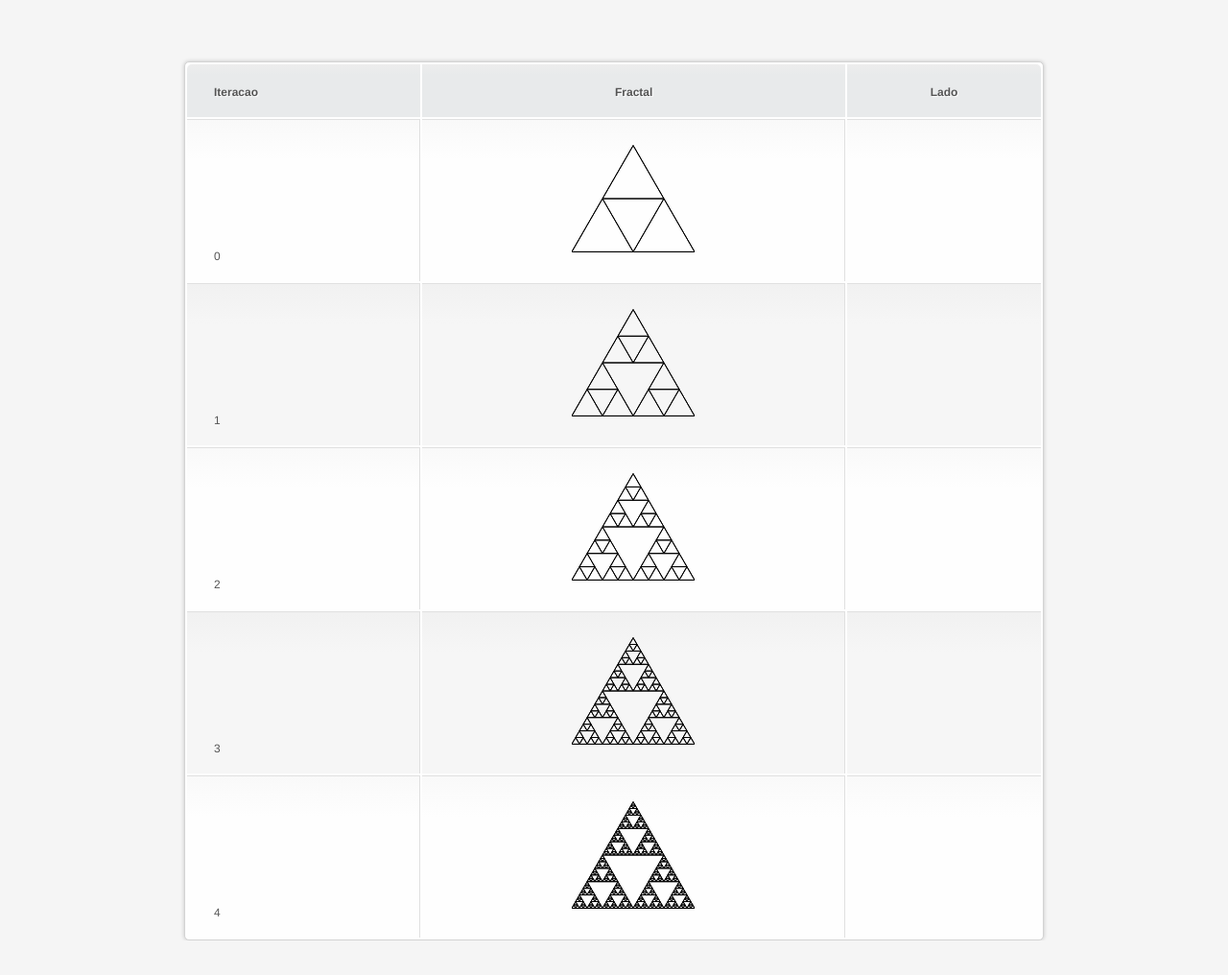
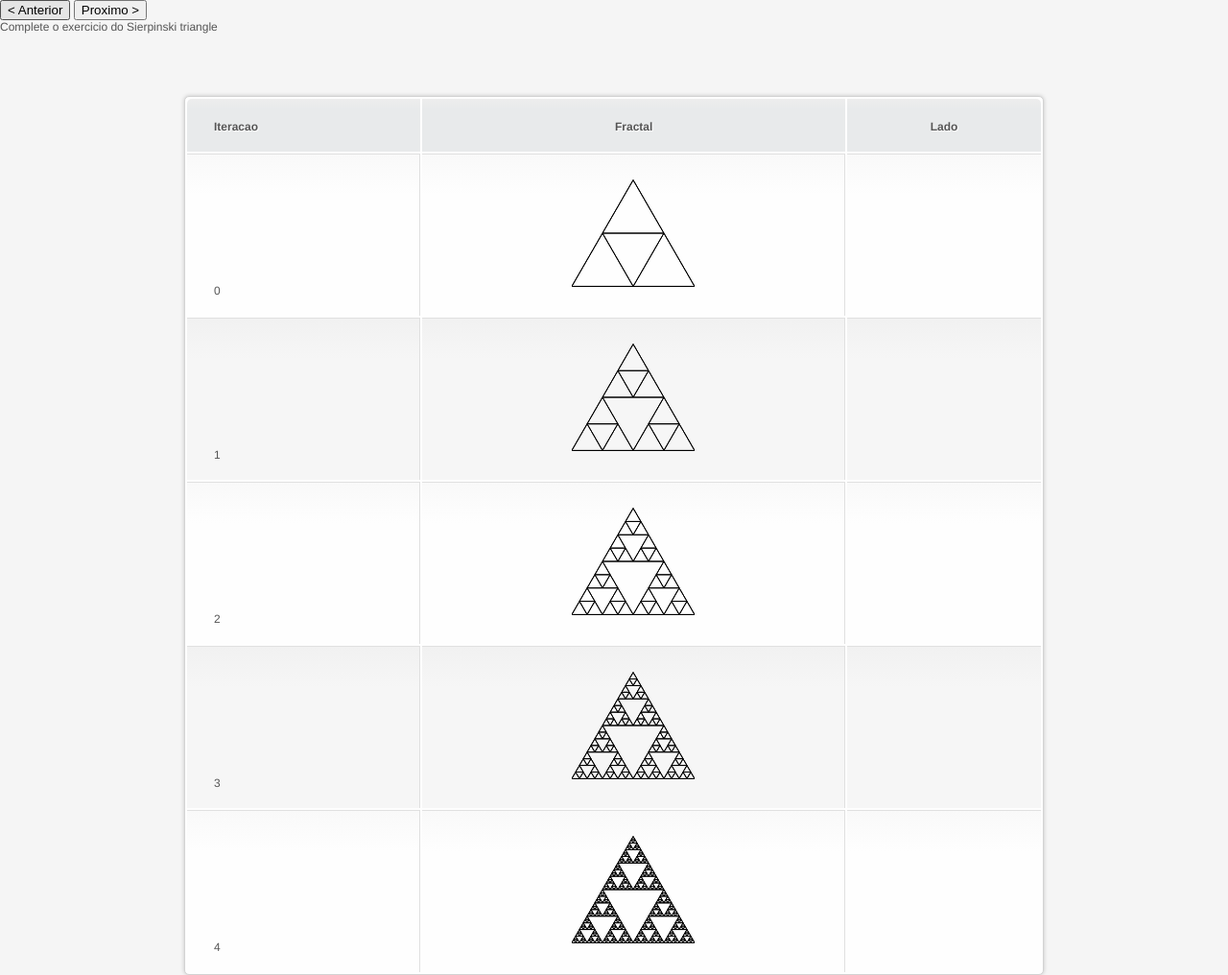
Before and after one commit to dmarczal/carrie, a plain HTML site: page index.html in a window 1280 px wide. Shown: the whole page at 96% size. Before the commit the page ends 980 px from the top, so only its background shows below. Drawn offline with nearby package versions, Linux system fonts and the light colour scheme.

Commit message:
created pages of exercises

```diff
--- a/index.html
+++ b/index.html
@@ -6,15 +6,20 @@
     <script src="js/lsystems.js"></script>
     <script src="js/jquery.lsystem.js"></script>
     <script src="js/fractal.js"></script>
-    <script src="js/calculator.js"></script>
+
     <link rel="stylesheet" href="css/layout.css" />
     <link rel="stylesheet" href="css/jquery-ui-1.8.16.custom.css" />
 
   </head>
+<body>
+  <div id="page">
+  <input type="button" id="prev" value="< Anterior">   <input type="button" id="next" value="Proximo >"> <br/>
   <div id="dialog-calc">
     <iframe id="calc-frame" visiblity="none" width="320" height="260" src="./resources/calc.html" scrolling="no" style="border: 1px solid #silver; ">
     </iframe>
   </div>
+	<div id="title">
+	</div>
     <div id="div_table">
       <table>
         <tr>
@@ -25,5 +30,6 @@
       </table>
     </div>
   <div id="resp-inv" value=""></div>
+</div>
   </body>
 </html>
--- a/js/fractal.js
+++ b/js/fractal.js
@@ -1,5 +1,38 @@
+	var currentExercise = 0;
+
+	var exerciseList = [
+		["Complete o exercicio do Sierpinski triangle", 5, 120, "", "F-G-G", ["F=F-G+F+G-F", "G=GG"]],
+		["Complete o exercicio do Koch Curve", 5, 90, "", "-F", ["F=F+F-F-F+F"]],
+		["Complete o exercicio do moda fuck", 5, 90, "X", "F++F++F", ["F=F-F++F-F", "X=FF"]]
+	]
+
 $(function () {
-    for (var i = 0; i < 5; i++) {
+
+
+	$('input #prev').click(function() {
+		if (currentExercise > 0) {
+			currentExercise--;
+			loadExercise(exerciseList[currentExercise][0],exerciseList[currentExercise][1],exerciseList[currentExercise][2],exerciseList[currentExercise][3],exerciseList[currentExercise][4],exerciseList[currentExercise][5]);
+		}
+	});
+
+	$('#next').click(function() {
+	  if (currentExercise < exerciseList.length) {
+			currentExercise++;
+			loadExercise(exerciseList[currentExercise][0],exerciseList[currentExercise][1],exerciseList[currentExercise][2],exerciseList[currentExercise][3],exerciseList[currentExercise][4],exerciseList[currentExercise][5]);
+		}
+	});
+
+
+
+	loadExercise(exerciseList[currentExercise][0],exerciseList[currentExercise][1],exerciseList[currentExercise][2],exerciseList[currentExercise][3],exerciseList[currentExercise][4],exerciseList[currentExercise][5]);
+
+
+
+	function loadExercise(title, rows, angle, p1, p2, p3) {
+		$("div#div_table table").find("tr:gt(0)").remove();
+		for (var i = 0; i < rows; i++) {
+
 		    var row = $('<tr>');
 		    var iteration = $('<td>' + i + '</td>');
 		    var fractal = $('<td>');
@@ -11,14 +44,18 @@ $(function () {
 		    // Koch Curve
 		    // canvas.lsystem(i, 90, "", "-F", ["F=F+F-F-F+F"]);
 		    // Sierpinski triangle (triangles)
-        canvas.lsystem(i, 120, "", "F-G-G", ["F=F-G+F+G-F", "G=GG"]);
+		    canvas.lsystem(i, angle, p1,p2,p3);
 		    // Koch Snowflake
 		    // canvas.lsystem(i, 60, "X", "F++F++F", ["F=F-F++F-F", "X=FF"]);
 		}
 		var last = null;
+		$("div#title").html(title);
 		$("table tr:nth-child(odd)").addClass("odd-row");
 		$("table td:first-child, table th:first-child").addClass("first");
 		$("table td:last-child, table th:last-child").addClass("last");
+	}
+
+
 	$("#dialog-calc").hide();
 		$( "#dialog:ui-dialog" ).dialog( "destroy" );
 		$( "#dialog-calc" ).dialog({
```
Lines whose indentation alone changed are shown as unchanged.
